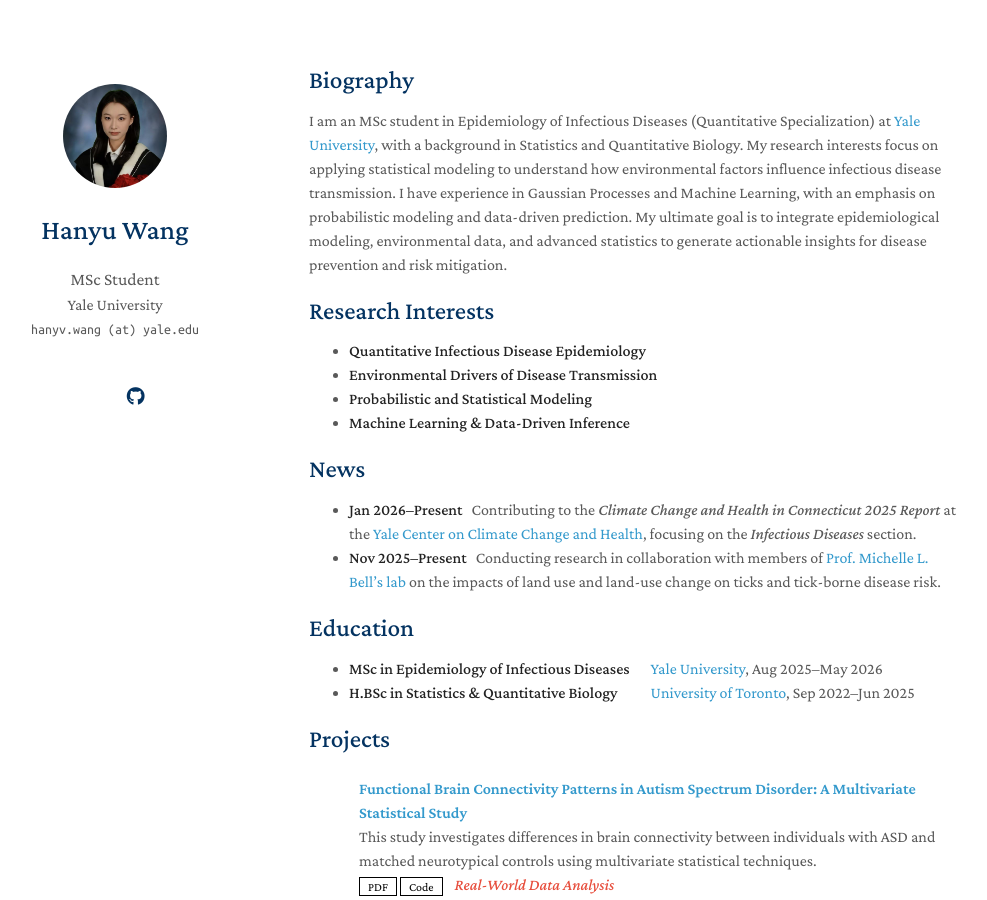
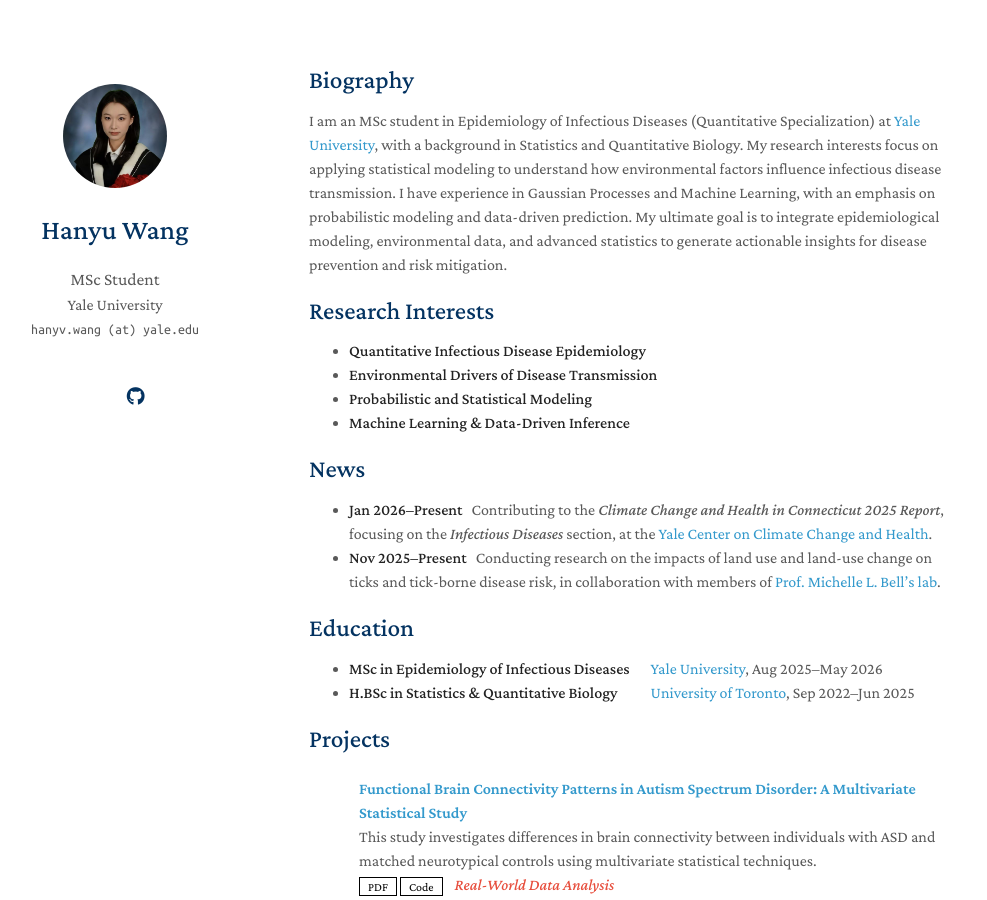
Before and after one commit to hanyvwang/hanyvwang.github.io, a Jekyll site: the page built from index.md, in a window 1280 px wide and 900 px high. Shown: the whole window, without its empty margins (161-1148 px from the left). Built offline with Jekyll 4.4.1, drawn with Linux system fonts in a browser that asks for light colours; a style sheet for code colours, icons or effects is not loaded; our own code applies the rules of GitHub Pages for plain Markdown files.

```diff
--- a/index.md
+++ b/index.md
@@ -15,8 +15,8 @@ I am an MSc student in Epidemiology of Infectious Diseases (Quantitative Special
 
 ## News
 
-- **Jan 2026–Present** &nbsp;&nbsp;Contributing to the *Climate Change and Health in Connecticut 2025 Report* at the [Yale Center on Climate Change and Health](https://ysph.yale.edu/yale-center-on-climate-change-and-health/), focusing on the *Infectious Diseases* section.
-- **Nov 2025–Present** &nbsp;&nbsp;Conducting research in collaboration with members of [Prof. Michelle L. Bell’s lab](https://bell-lab.yale.edu/) on the impacts of land use and land-use change on ticks and tick-borne disease risk.
+- **Jan 2026–Present** &nbsp;&nbsp;Contributing to the *Climate Change and Health in Connecticut 2025 Report*, focusing on the *Infectious Diseases* section, at the [Yale Center on Climate Change and Health](https://ysph.yale.edu/yale-center-on-climate-change-and-health/).
+- **Nov 2025–Present** &nbsp;&nbsp;Conducting research on the impacts of land use and land-use change on ticks and tick-borne disease risk, in collaboration with members of [Prof. Michelle L. Bell’s lab](https://bell-lab.yale.edu/).
 
 ## Education
 
```
